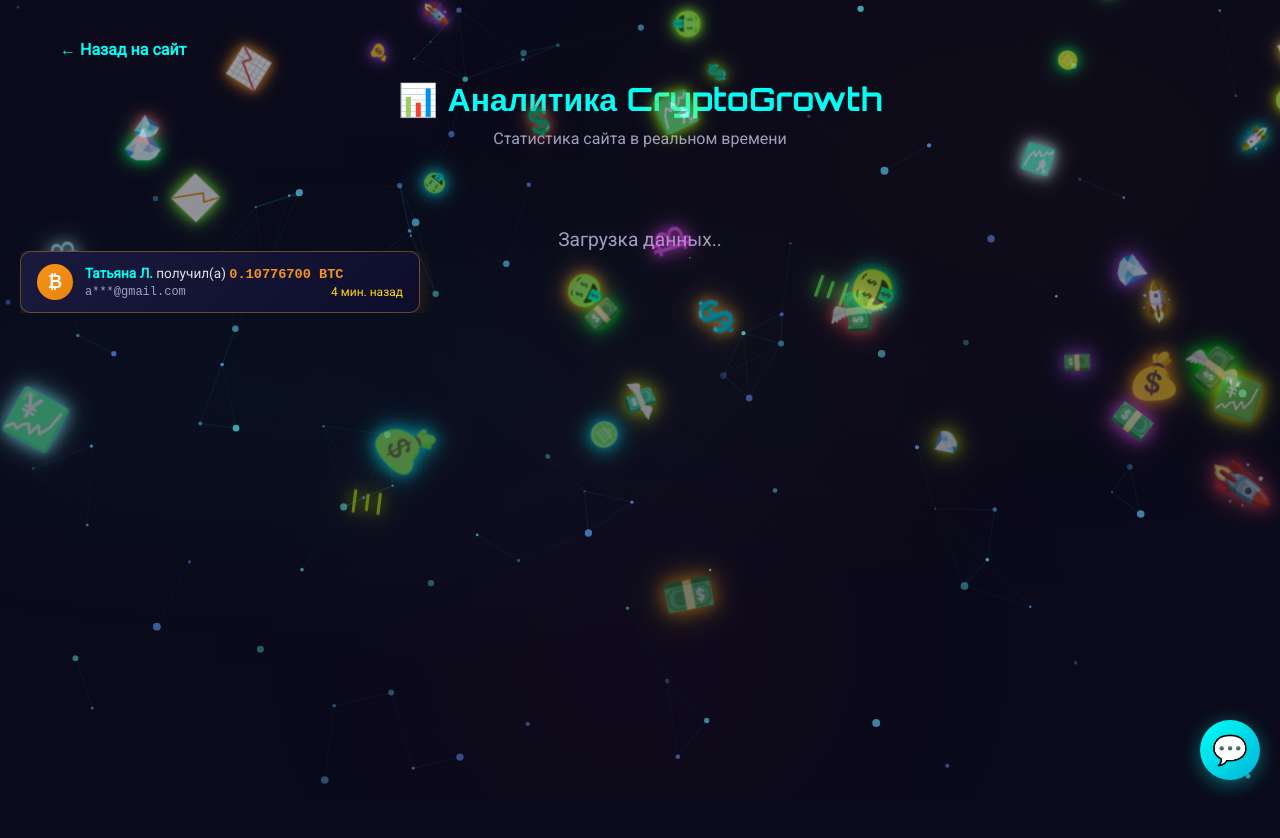
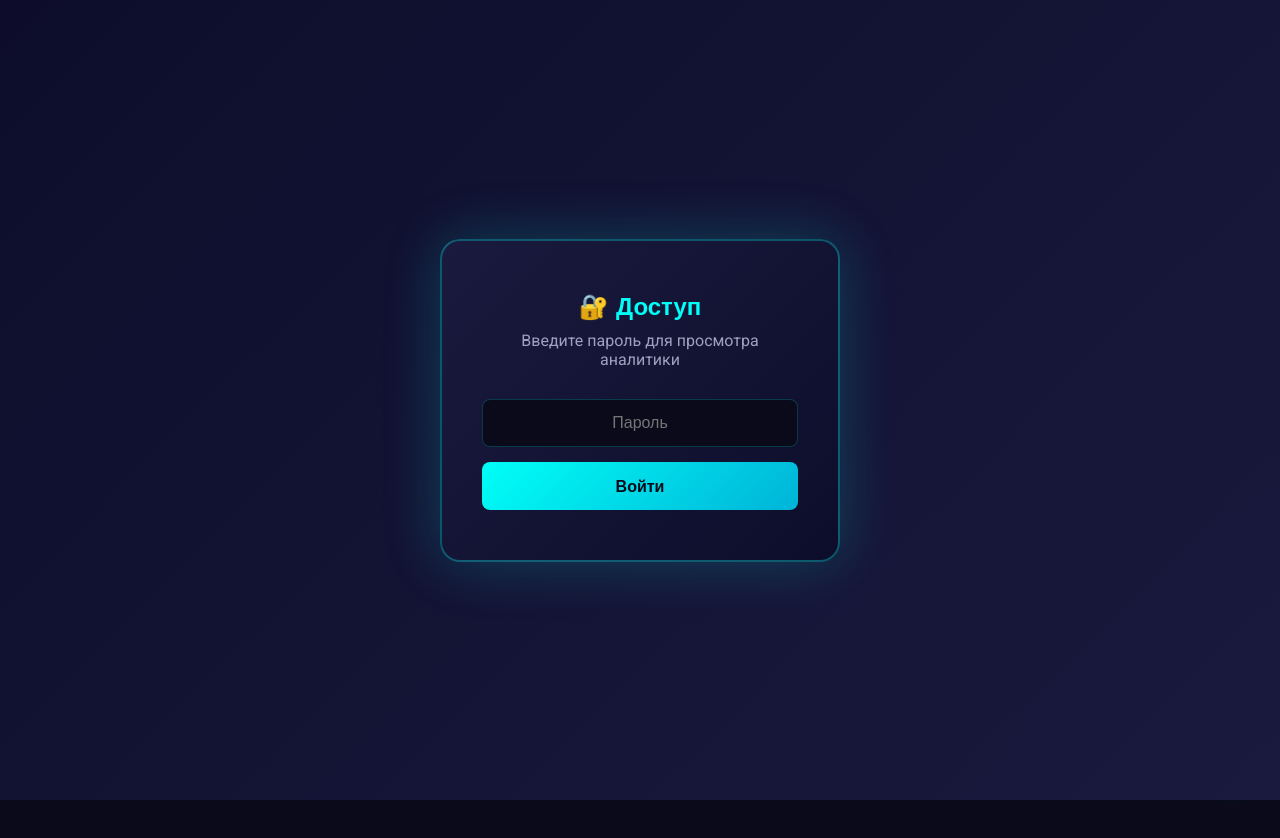
Before and after one commit to alexandershalaev2-svg/cryptogrowth, a website: page public/admin.html in a window 1280 px wide. After the commit the page ends 800 px from the top, so only its background shows below. Drawn offline with Linux system fonts and the light colour scheme; animation ran at ten frames a second.

Commit message:
feat: added password protection to analytics page - only admin can view stats

```diff
--- a/public/admin.html
+++ b/public/admin.html
@@ -7,6 +7,92 @@
     <link rel="stylesheet" href="/css/style.css">
     <link href="https://fonts.googleapis.com/css2?family=Orbitron:wght@400;700&family=Roboto:wght@300;400&display=swap" rel="stylesheet">
     <style>
+        .admin-login-overlay {
+            position: fixed;
+            top: 0;
+            left: 0;
+            width: 100%;
+            height: 100%;
+            background: linear-gradient(135deg, #0d0d2b 0%, #1a1a3e 100%);
+            display: flex;
+            align-items: center;
+            justify-content: center;
+            z-index: 10000;
+        }
+
+        .admin-login-box {
+            background: linear-gradient(135deg, #1a1a3e 0%, #0d0d2b 100%);
+            border: 2px solid rgba(0, 255, 247, 0.3);
+            border-radius: 20px;
+            padding: 50px 40px;
+            text-align: center;
+            max-width: 400px;
+            width: 90%;
+            box-shadow: 0 0 60px rgba(0, 255, 247, 0.2);
+        }
+
+        .admin-login-box h2 {
+            font-family: 'Orbitron', sans-serif;
+            color: #00fff7;
+            margin-bottom: 10px;
+            font-size: 1.5rem;
+        }
+
+        .admin-login-box p {
+            color: #a0a0c0;
+            margin-bottom: 30px;
+        }
+
+        .admin-login-box input {
+            width: 100%;
+            padding: 14px;
+            background: #0a0a1a;
+            border: 1px solid rgba(0, 255, 247, 0.2);
+            border-radius: 8px;
+            color: #e0e0e0;
+            font-size: 1rem;
+            margin-bottom: 15px;
+            text-align: center;
+        }
+
+        .admin-login-box input:focus {
+            outline: none;
+            border-color: #00fff7;
+            box-shadow: 0 0 10px rgba(0, 255, 247, 0.3);
+        }
+
+        .admin-login-box button {
+            width: 100%;
+            padding: 14px;
+            background: linear-gradient(135deg, #00fff7 0%, #00b4d8 100%);
+            color: #0a0a1a;
+            border: none;
+            border-radius: 8px;
+            font-size: 1rem;
+            font-weight: 700;
+            cursor: pointer;
+            font-family: 'Orbitron', sans-serif;
+        }
+
+        .admin-login-box button:hover {
+            transform: translateY(-2px);
+            box-shadow: 0 6px 25px rgba(0, 255, 247, 0.6);
+        }
+
+        .login-error {
+            color: #e94560;
+            margin-top: 15px;
+            font-weight: 600;
+            display: none;
+        }
+
+        .admin-content {
+            display: none;
+        }
+
+        .admin-content.visible {
+            display: block;
+        }
         .admin-container {
             max-width: 1200px;
             margin: 40px auto;
@@ -113,9 +199,23 @@
     </style>
 </head>
 <body>
+    <!-- Admin Login Overlay -->
+    <div class="admin-login-overlay" id="admin-login">
+        <div class="admin-login-box">
+            <h2>🔐 Доступ</h2>
+            <p>Введите пароль для просмотра аналитики</p>
+            <form id="admin-login-form">
+                <input type="password" id="admin-password" placeholder="Пароль" required>
+                <button type="submit">Войти</button>
+            </form>
+            <p class="login-error" id="login-error">❌ Неверный пароль!</p>
+        </div>
+    </div>
+
     <canvas id="moneyCanvas"></canvas>
     <div class="money-rain-container" id="moneyRain"></div>
 
+    <div class="admin-content" id="admin-content">
         <div class="admin-container">
             <a href="/" class="back-link">← Назад на сайт</a>
 
@@ -128,15 +228,47 @@
             <div class="loading">Загрузка данных</div>
         </div>
         </div>
+    </div>
 
     <script src="/js/payouts.js"></script>
     <script src="/js/chat.js"></script>
 
     <script>
+        // Admin password check
+        const ADMIN_PASSWORD = 'crypto2026';
+
+        // Check if already authenticated
+        if (sessionStorage.getItem('admin-auth') === 'true') {
+            document.getElementById('admin-login').style.display = 'none';
+            document.getElementById('admin-content').classList.add('visible');
+            loadAnalytics();
+        }
+
+        document.getElementById('admin-login-form').onsubmit = function(e) {
+            e.preventDefault();
+            const password = document.getElementById('admin-password').value;
+
+            if (password === ADMIN_PASSWORD) {
+                sessionStorage.setItem('admin-auth', 'true');
+                document.getElementById('admin-login').style.display = 'none';
+                document.getElementById('admin-content').classList.add('visible');
+                loadAnalytics();
+            } else {
+                document.getElementById('login-error').style.display = 'block';
+                setTimeout(() => {
+                    document.getElementById('login-error').style.display = 'none';
+                }, 3000);
+            }
+        };
+    </script>
+
+    <script>
         // Fetch analytics
         async function loadAnalytics() {
             try {
-                const res = await fetch('/api/analytics');
+                const res = await fetch('/api/analytics', {
+                    headers: { 'X-Admin-Password': ADMIN_PASSWORD }
+                });
                 const data = await res.json();
 
                 const dashboard = document.getElementById('stats-dashboard');
```
Also changed, not shown: server.js (+7 -1 lines). Lines whose indentation alone changed are shown as unchanged.
